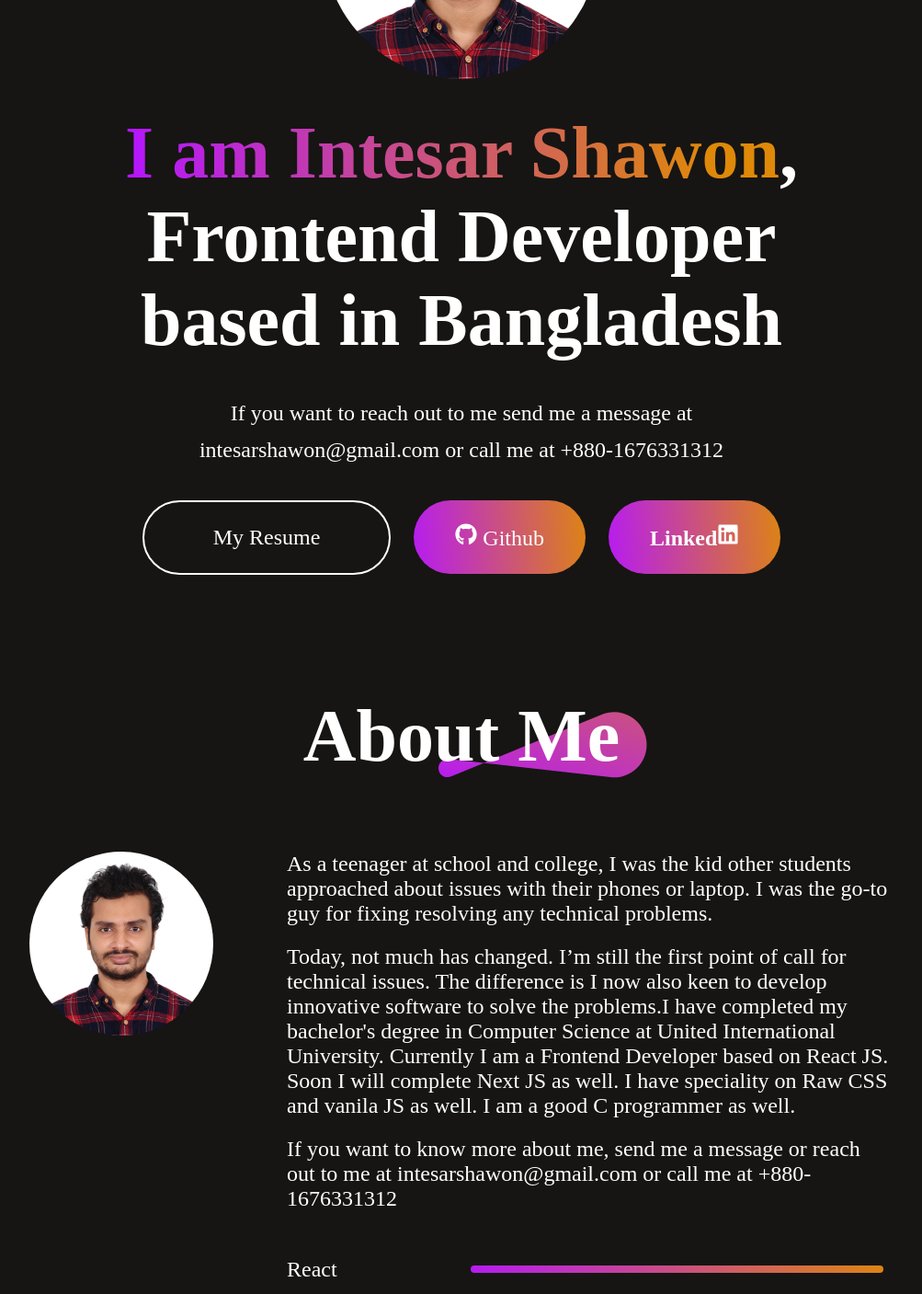
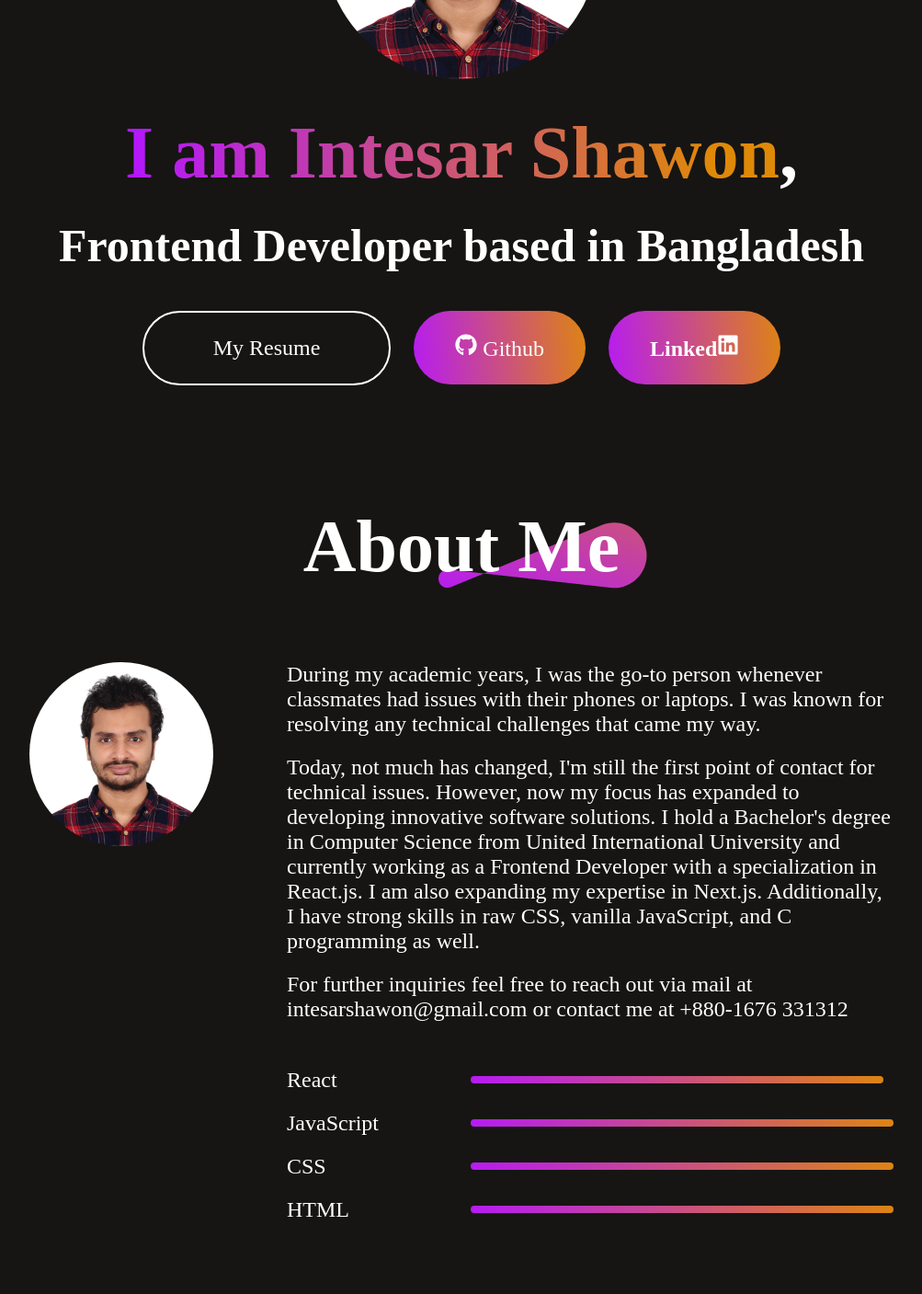
Before and after one commit to INTESARSHAWON/Portfolio, a React (Vite) app: page / in a window 1280 px wide. Shown: the part 480-1887 px from the top of the page at 92% size, without its empty margins (138-1141 px from the left). Built offline with nearby package versions, Linux system fonts and the light colour scheme.

Commit message:
fix home, about me & services details

```diff
--- a/src/Components/About/About.jsx
+++ b/src/Components/About/About.jsx
@@ -17,9 +17,9 @@ const About = () => {
             </div>
             <div className='about-right'>
                 <div className='about-para'>
-                    <p>As a teenager at school and college, I was the kid other students approached about issues with their phones or laptop. I was the go-to guy for fixing resolving any technical problems. </p>
-                    <p>Today, not much has changed. I’m still the first point of call for technical issues. The difference is I now also keen to develop innovative software to solve the problems.I have completed my bachelor's degree in Computer Science at United International University. Currently I am a Frontend Developer based on React JS. Soon I will complete Next JS as well. I have speciality on Raw CSS and vanila JS as well. I am a good C programmer as well.</p>
-                    <p>If you want to know more about me, send me a message or reach out to me at intesarshawon@gmail.com or call me at +880-1676331312</p>
+                    <p>During my academic years, I was the go-to person whenever classmates had issues with their phones or laptops. I was known for resolving any technical challenges that came my way.</p>
+                    <p>Today, not much has changed, I'm still the first point of contact for technical issues. However, now my focus has expanded to developing innovative software solutions. I hold a Bachelor's degree in Computer Science from United International University and currently working as a Frontend Developer with a specialization in React.js. I am also expanding my expertise in Next.js. Additionally, I have strong skills in raw CSS, vanilla JavaScript, and C programming as well.</p>
+                    <p>For further inquiries feel free to reach out via mail at intesarshawon@gmail.com or contact me at +880-1676 331312</p>
                 </div>
                 <div className='about-skills'>
                     <div className='about-skill'>
--- a/src/Components/Hero/Hero.css
+++ b/src/Components/Hero/Hero.css
@@ -23,6 +23,13 @@
     background-clip: text;
     -webkit-background-clip: text;
     -webkit-text-fill-color: transparent;
+}
+
+.hero h1 b{
+    text-align: center;
+    width: 70%;
+    font-size: 50px;
+    font-weight: 550;
 }
 
 .hero p{
--- a/src/Components/Hero/Hero.jsx
+++ b/src/Components/Hero/Hero.jsx
@@ -9,9 +9,8 @@ const Hero = () => {
   return (
     <div id='home' className='hero'>
         <img src={Intesar_Alam_Shawon} alt='Intesar_Alam_Shawon' />
-        <h1><span>I am Intesar Shawon</span>, Frontend Developer based in Bangladesh</h1>
-        <p>If you want to reach out to me send me a message at intesarshawon@gmail.com
-        or call me at +880-1676331312</p>
+        <h1><span>I am Intesar Shawon</span>, <b> Frontend Developer based in Bangladesh </b></h1>
+
         <div className= 'hero-action'>
             <div className= 'hero-resume'>
                 My Resume
--- a/src/Components/SeeMoreDetail/SeeMoreDetail.css
+++ b/src/Components/SeeMoreDetail/SeeMoreDetail.css
@@ -13,4 +13,5 @@
         gap: 25px;
         margin: auto;
     }
+
 }
--- a/src/Components/Services/Services.jsx
+++ b/src/Components/Services/Services.jsx
@@ -11,7 +11,7 @@ const Services = () => {
             <img src={theme_pattern} alt='theme_pattern' />
         </div>
         <div className='services-container'>
-              <p>From the time when I wasn't even a graduate, I have been working is Cricfrenzy.com as a part-time contributor. I wrote content about sports. After a year of my graduation in 2020 I got some interest to learn frontend development. Then I have learnt deeply about html, CSS and Js. Then I used to give instruction for betterment about our site to our backend developer. From where I got some knowledge about backend also. By those days I work as a content creator by writing sports articles and as a frontend developer by make the necessary changes to the site together. As our site's design had to change in every week. In 2024, I got some interest to learn about React JS. I have no professional experiences as a React Developer. But with my core knowlwdge about html, raw CSS and vanila JS, I hope I can build a lot. Soon I will Complete Next JS as well.</p>
+              <p>Before my graduation, I worked for Cricfrenzy.com as a part-time contributor, writing content about sports. After my graduation , In 2020 I developed an interest in learning frontend development. Since then, I have gradually learned about html, CSS, and JavaScript. I also worked with our backend developer as an instructor to improve our site. During this time, I was working as a content creator by writing sports article and also a frontend developer, implementing necessary changes to the site on a weekly basis as the design evolved. In 2024, I began focusing on learning React JS while I have no professional experience as a React developer, but my solid foundation in html, CSS, and vanilla JavaScript gives me the confidence to build extensively with React. I am also aiming to complete my learning of Next.js in the near future.</p>
         </div>
     </div>
   )
```
